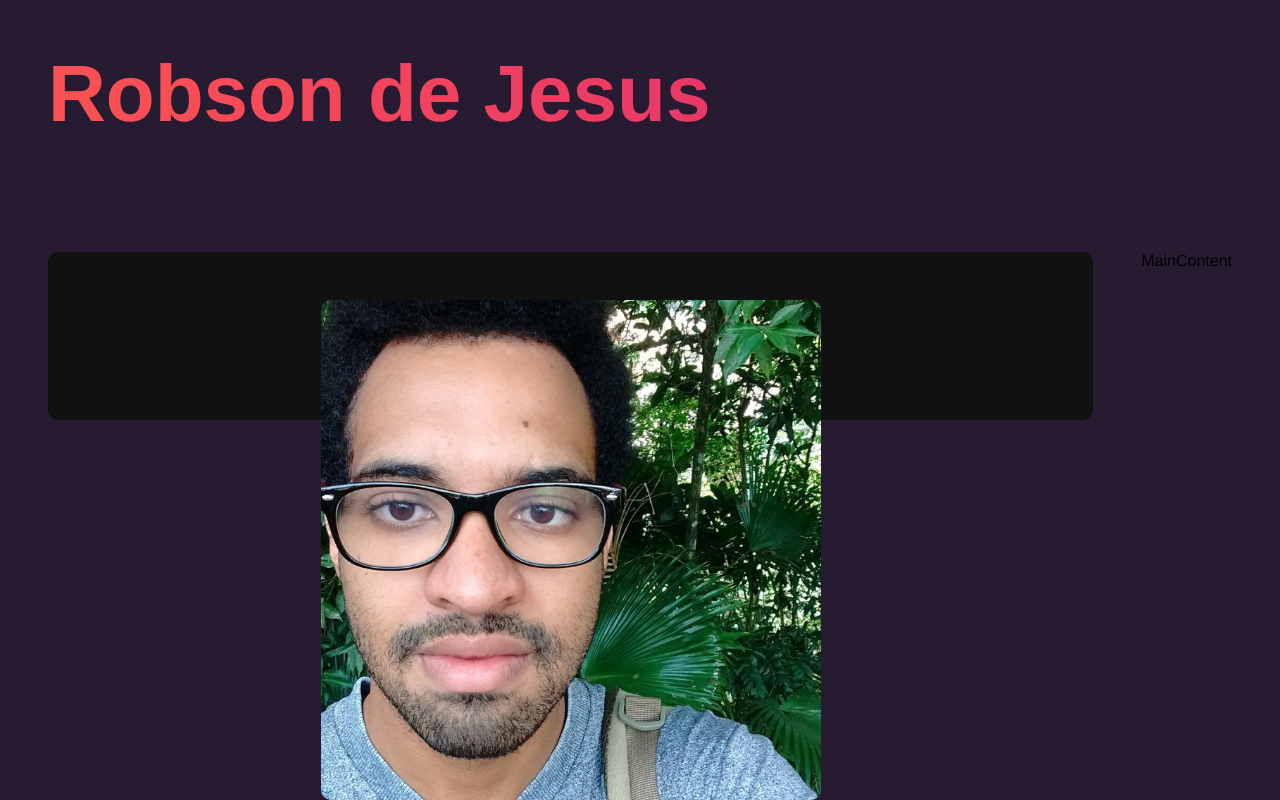
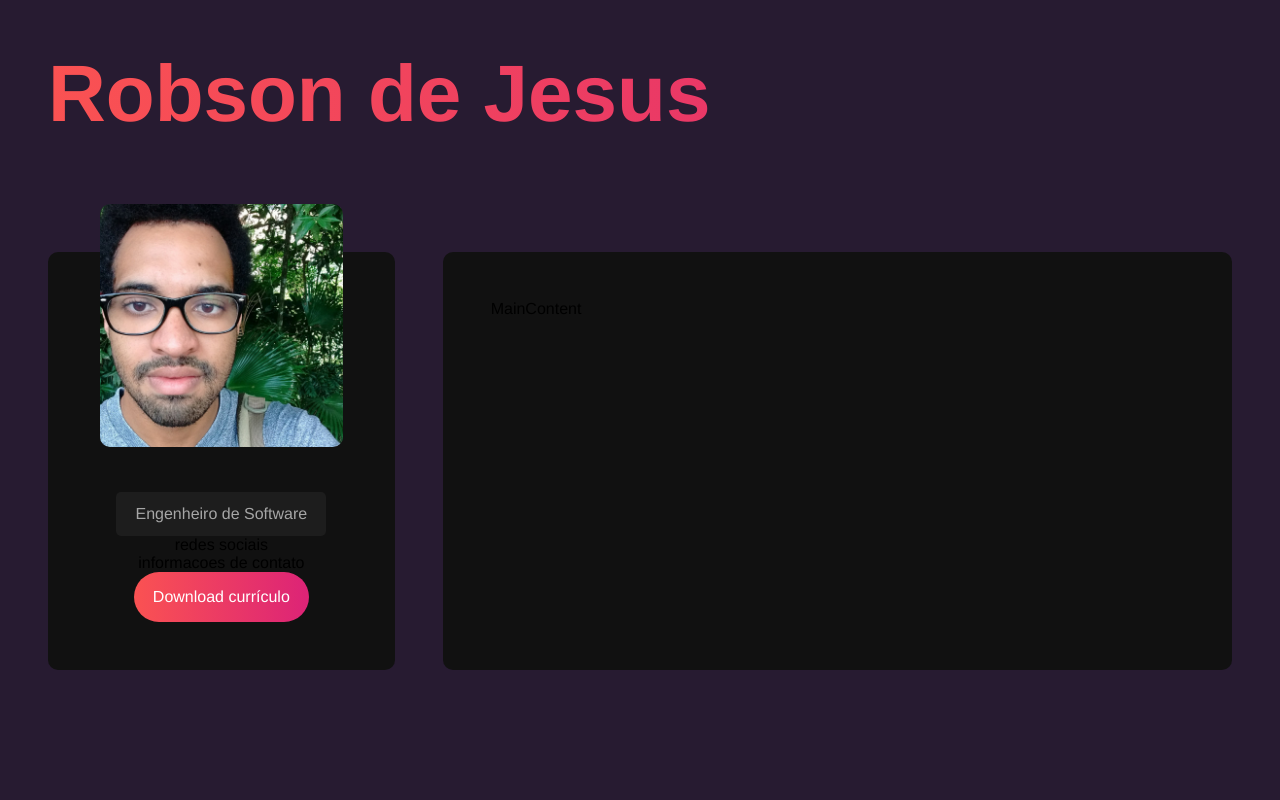
Before and after one commit to robsondejesus1996/My-Portfolio-ReactJS, a React (Vite) app in the folder my-portfolio-project/: page / in a window 1280 px wide. Built offline with nearby package versions, Linux system fonts and the light colour scheme.

Commit message:
sidebar css ajuste com o componente sidebar

```diff
--- a/my-portfolio-project/src/components/MainContent.tsx
+++ b/my-portfolio-project/src/components/MainContent.tsx
@@ -1,6 +1,8 @@
+import '../styles/components/maincontent.sass'
+
 const MainContent = () => {
     return (
-        <div>MainContent</div>
+        <main id="main-content">MainContent</main>
     )
 }
 
--- a/my-portfolio-project/src/components/Sidebar.tsx
+++ b/my-portfolio-project/src/components/Sidebar.tsx
@@ -7,7 +7,7 @@ const Sidebar = () => {
        <aside id="sidebar">
             <img src={Avatar} alt="Robson de Jesus Imagem" />
 
-            <p className="title">Data Science</p>
+            <p className="title">Engenheiro de Software</p>
             <p>redes sociais</p>
             <p>informacoes de contato</p>
             <a href="" className="btn">
--- /dev/null
+++ b/my-portfolio-project/src/styles/components/maincontent.sass
@@ -0,0 +1,7 @@
+@use '../variables'
+
+#main-content
+    background-color: variables.$bg-color
+    flex: 2 1 0
+    border-radius: variables.$container-border-radius
+    padding: 3rem
--- a/my-portfolio-project/src/styles/components/sidebar.sass
+++ b/my-portfolio-project/src/styles/components/sidebar.sass
@@ -1,4 +1,5 @@
 @use '../variables'
+@use '../mixins'
 
 #sidebar
     background-color: variables.$bg-color
@@ -16,3 +17,14 @@
         max-width: 70%
         border-radius: variables.$container-border-radius
         position: absolute
+        top: -3rem
+
+.title
+    color: variables.$text-color-secondary
+    background-color: variables.$bg-color-secondary
+    border-radius: variables.$card-border-radius
+    margin-top: 12rem
+    padding: .8rem 1.2rem
+
+.btn
+    @include mixins.btn
--- a/my-portfolio-project/src/styles/mixins.sass
+++ b/my-portfolio-project/src/styles/mixins.sass
@@ -0,0 +1,8 @@
+@use 'variables'
+
+@mixin btn
+    padding: 1rem 1.2rem
+    color: variables.$text-color
+    background: variables.$gradient
+    text-decoration: none
+    border-radius: 3rem
```
